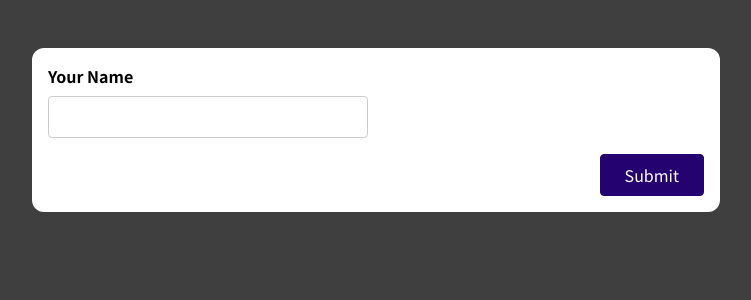
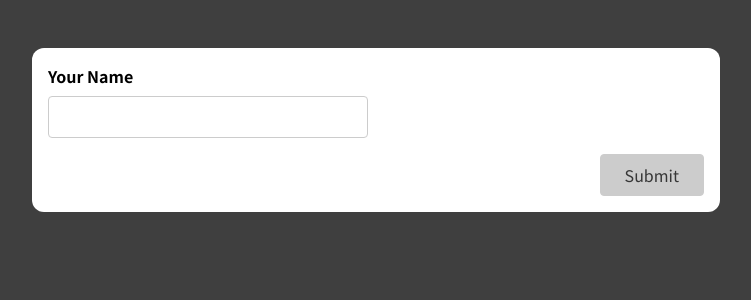
Before and after one commit to falcon-bridge/forms-and-user-input, a React (Create React App) app: page / in a window 1280 px wide. Shown: the top 300 px of the page, without its empty margins (264-1015 px from the left). Built offline with nearby package versions, Linux system fonts and the light colour scheme.

Commit message:
made a form validity state and disabled the submit button if form is invalid

```diff
--- a/src/components/SimpleInput.js
+++ b/src/components/SimpleInput.js
@@ -1,11 +1,20 @@
-import { useState } from "react";
+import { useEffect, useState } from "react";
 
 const SimpleInput = () => {
   const [enteredName, setEnteredName] = useState("");
   const [enteredNameTouched, setEnteredNameTouched] = useState(false);
+  const [formIsValid, setFormIsValid] = useState(false);
 
   const enteredNameIsValid = enteredName.trim() !== "";
   const nameInputIsInvalid = !enteredNameIsValid && enteredNameTouched;
+
+  useEffect(() => {
+    if (enteredNameIsValid) {
+      setFormIsValid(true);
+    } else {
+      setFormIsValid(false);
+    }
+  }, [enteredNameIsValid]);
 
   const nameInputChangeHandler = (event) => {
     if (enteredNameTouched === false) {
@@ -48,7 +57,7 @@
         )}
       </div>
       <div className="form-actions">
-        <button>Submit</button>
+        <button disabled={!formIsValid}>Submit</button>
       </div>
     </form>
   );
--- a/src/index.css
+++ b/src/index.css
@@ -1,11 +1,11 @@
-@import url('https://fonts.googleapis.com/css2?family=Noto+Sans+JP:wght@400;700&display=swap');
+@import url("https://fonts.googleapis.com/css2?family=Noto+Sans+JP:wght@400;700&display=swap");
 
 * {
   box-sizing: border-box;
 }
 
 html {
-  font-family: 'Noto Sans JP', sans-serif;
+  font-family: "Noto Sans JP", sans-serif;
 }
 
 body {
@@ -79,6 +79,15 @@
   border-color: #33059e;
 }
 
+button:disabled,
+button:disabled:hover,
+button:disabled:active {
+  background-color: #ccc;
+  color: rgb(54, 54, 54);
+  border-color: #ccc;
+  cursor: not-allowed;
+}
+
 .form-actions {
   text-align: right;
 }
```
Also changed, not shown: 1 other file (tests, documents, lock files or other folders).
